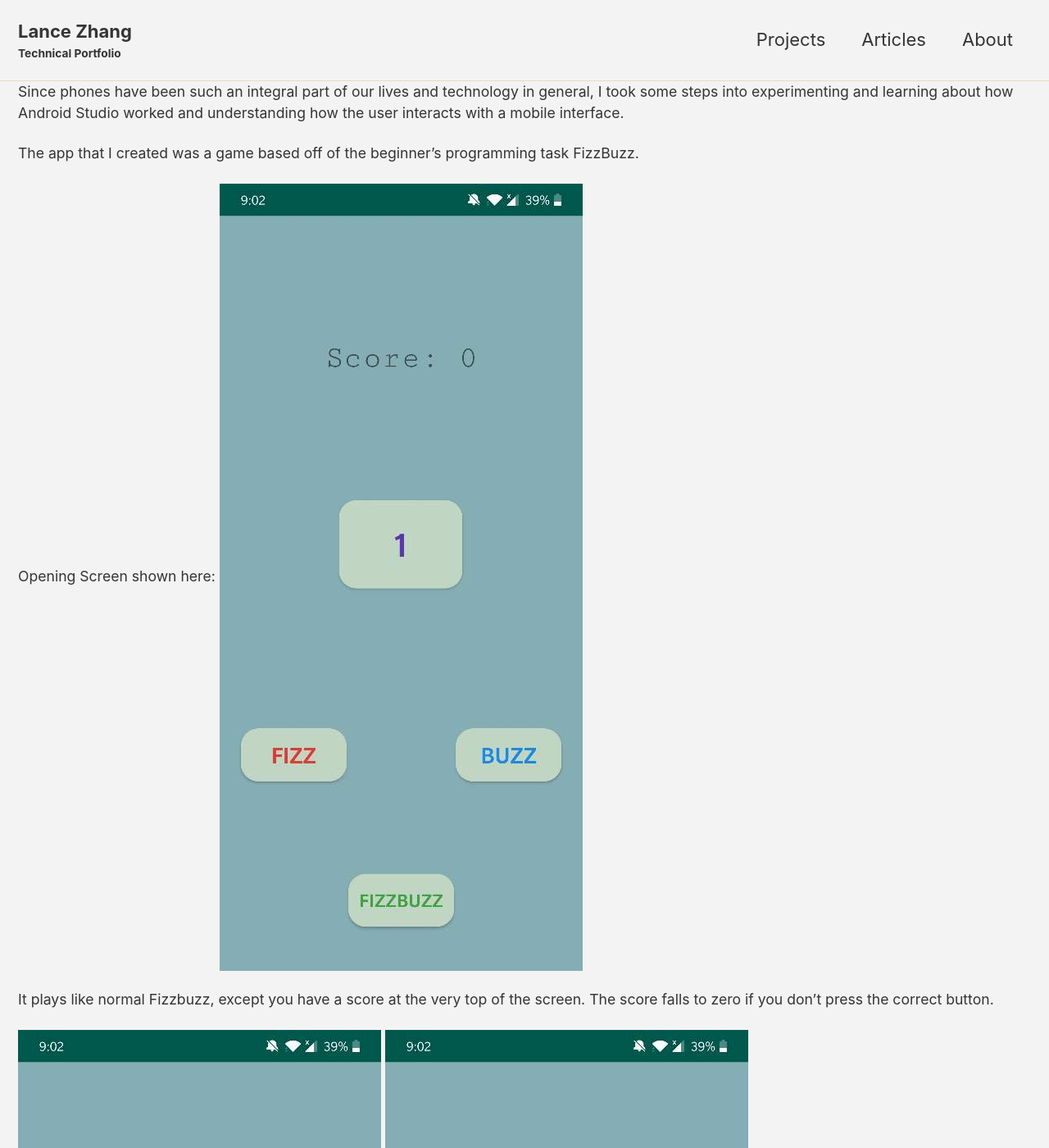
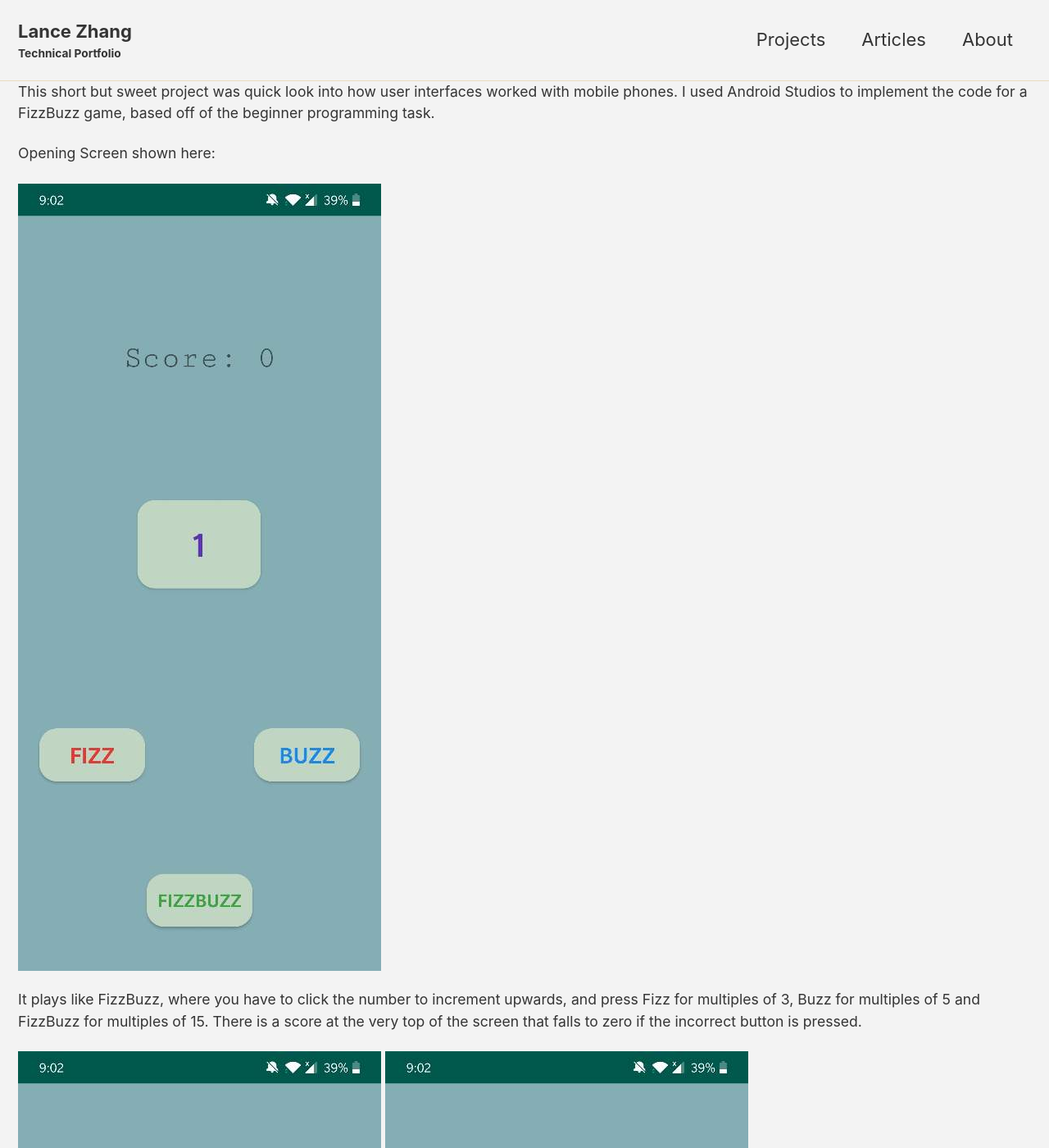
Before and after one commit to lancelancezhang/lancelancezhang.github.io, a Jekyll site: the page built from _posts/2020-3-11-AndroidFizzBuzz.md, in a window 1280 px wide and 1400 px high. Shown: the whole window at 82% size. Built offline with Jekyll 4.4.1, drawn with Linux system fonts in a browser that asks for light colours; cached includes are drawn as plain includes; nearby versions of some CDN libraries; some of the changed text lies outside the part shown.

Commit message:
adding new content to the pages

```diff
--- a/_posts/2020-3-11-AndroidFizzBuzz.md
+++ b/_posts/2020-3-11-AndroidFizzBuzz.md
@@ -1,30 +1,29 @@
 ---
 layout: splash
-title: "Android Studio Test - Fizzbuzz"
+title: "Android Studio Test - FizzBuzz"
 date: 2020-3-11
 author_profile: false
 tags: [android, apps, mobile]
 header: Android Studio Experimentation
-excerpt: "Creating the Fizzbuzz Game"
+excerpt: "FizzBuzz mobile application"
 ---
-Since phones have been such an integral part of our lives and technology in general,
-I took some steps into experimenting and learning about how Android Studio worked
-and understanding how the user interacts with a mobile interface.
-
-The app that I created was a game based off of the beginner's programming
-task FizzBuzz.
+This short but sweet project was quick look into how user interfaces worked with
+mobile phones. I used Android Studios to implement the code for a FizzBuzz game, based
+off of the beginner programming task.
 
 Opening Screen shown here:
+
 <img src="{{ site.url }}{{ site.baseurl }}/images/fizzbuzz/fizzbuzz1.jpg" alt="">
 
-
-It plays like normal Fizzbuzz, except you have a score at the very top of the screen.
-The score falls to zero if you don't press the correct button.
-
+It plays like FizzBuzz, where you have to click the number to increment upwards, and
+press Fizz for multiples of 3, Buzz for multiples of 5 and FizzBuzz for multiples of 15.
+There is a score at the very top of the screen that falls to zero if the incorrect
+button is pressed.
 
 <img src="{{ site.url }}{{ site.baseurl }}/images/fizzbuzz/fizzbuzz2.jpg" alt="">
 <img src="{{ site.url }}{{ site.baseurl }}/images/fizzbuzz/fizzbuzz1.JPG" alt="">
 
-Specifically there wasn't anything challenging in this creating this, but instead
-it was really interesting learning about how user interfaces were created on
-this platform.
+The only challenged that I faced building this project was figuring out how the anchoring
+of specific components on the screen worked. The UI builder worked this way because
+different screen sizes have to be accounted for when building apps, and it's not something
+I typically thought about before taking on this project.
```
Also changed, not shown: _posts/2019-11-02-BoxPushingGame.md (added, +11 -0 lines), _posts/2019-11-19-MATLABImageProcessing.md (added, +57 -0 lines), _posts/2019-11-19-MatlabImageEditor.md (deleted, +0 -51 lines), _posts/2020-03-23-HotelVisitorManager.md (+3 -3 lines), _posts/2020-4-1-Algorithms.md (+4 -1 lines), images/C/C1.JPG (added), images/C/C2.JPG (added), images/algorithms/bigO.JPG (added).
